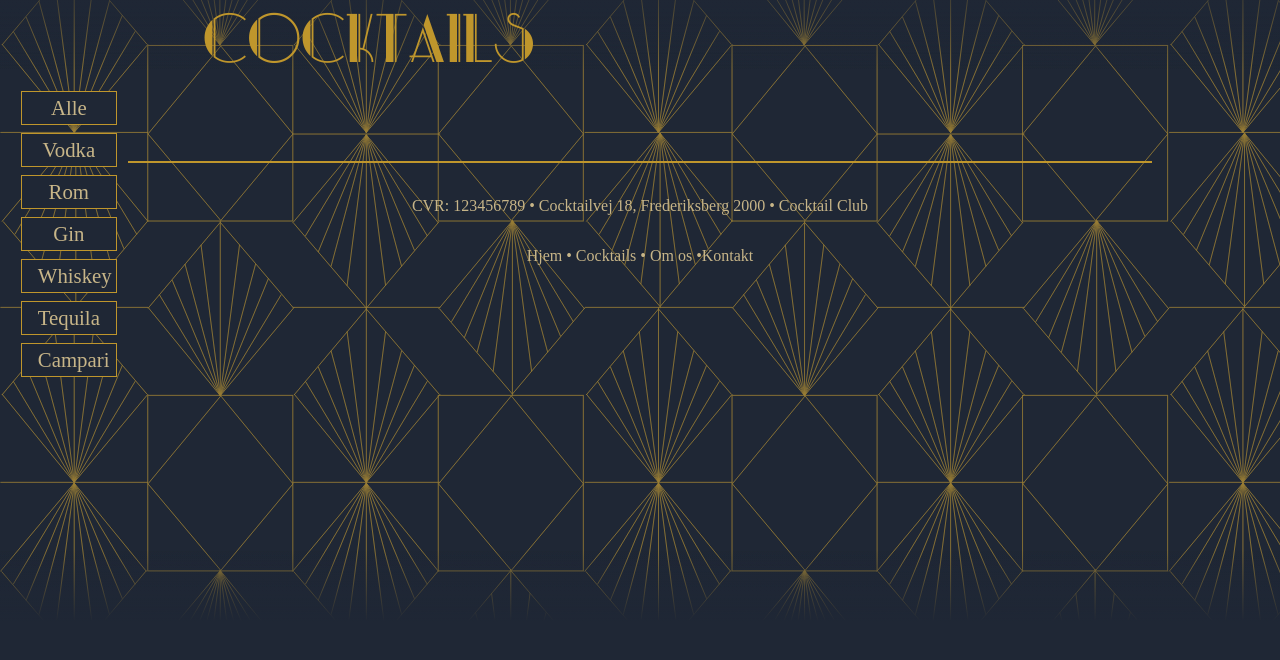
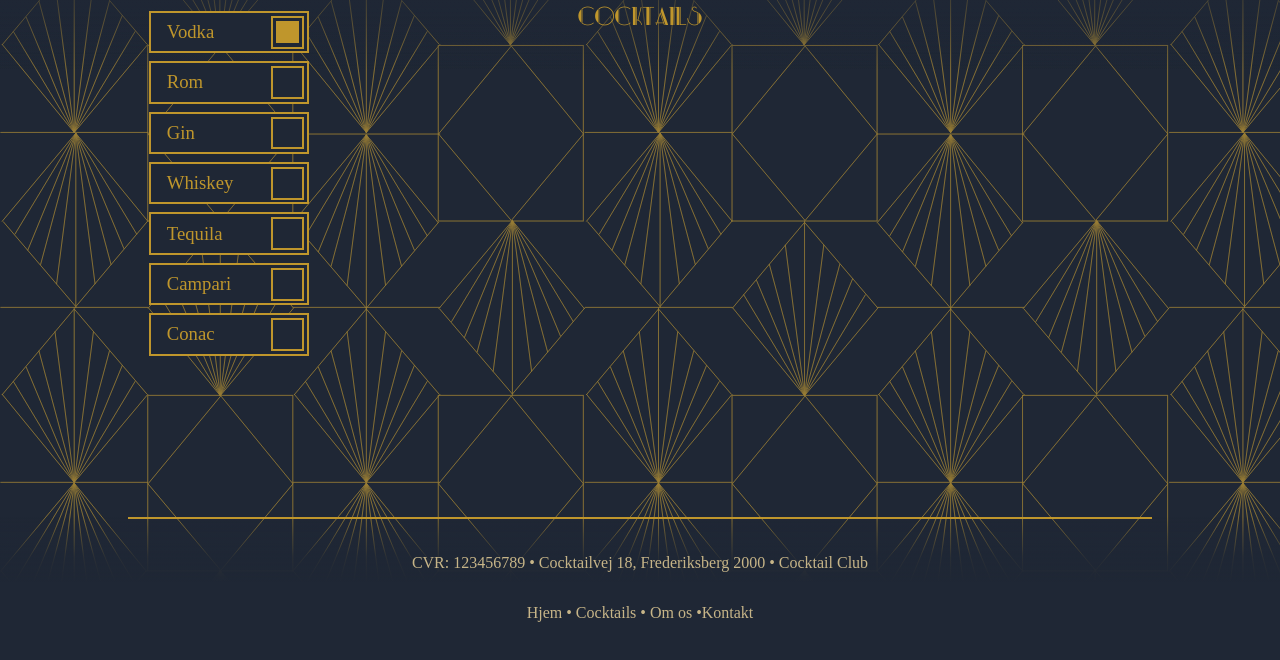
Before and after one commit to flamingofar/passions-website, a plain HTML site: page cocktail.html in a window 1280 px wide. Shown: the part 130-790 px from the top of the page. Drawn offline with Linux system fonts and the light colour scheme; no server answers.

Commit message:
Filtrering m. checkbox done

```diff
--- a/cocktail.html
+++ b/cocktail.html
@@ -42,15 +42,42 @@
 		</header>
 		<main>
 			<!-- TODO Evt. Søgebar -->
-			<ul class="filter_btn_container">
-				<li><button class="active_filter" data-alkohol="alle">Alle</button></li>
-				<li><button data-alkohol="vodka">Vodka</button></li>
-				<li><button data-alkohol="rom">Rom</button></li>
-				<li><button data-alkohol="gin">Gin</button></li>
-				<li><button data-alkohol="whiskey">Whiskey</button></li>
-				<li><button data-alkohol="tequila">Tequila</button></li>
-				<li><button data-alkohol="campari">Campari</button></li>
-			</ul>
+			<div class="filter_btn_container_1">
+				<div class="box">
+					<h3>Vodka</h3>
+					<input
+						class="check check_2"
+						data-alkohol="vodka"
+						type="checkbox"
+						checked
+					/>
+				</div>
+				<div class="box">
+					<h3>Rom</h3>
+					<input class="check check_3" data-alkohol="rom" type="checkbox" />
+				</div>
+				<div class="box">
+					<h3>Gin</h3>
+					<input class="check check_4" data-alkohol="gin" type="checkbox" />
+				</div>
+				<div class="box">
+					<h3>Whiskey</h3>
+					<input class="check check_5" data-alkohol="whiskey" type="checkbox" />
+				</div>
+				<div class="box">
+					<h3>Tequila</h3>
+					<input class="check check_6" data-alkohol="tequila" type="checkbox" />
+				</div>
+				<div class="box">
+					<h3>Campari</h3>
+					<input class="check check_7" data-alkohol="campari" type="checkbox" />
+				</div>
+				<div class="box">
+					<h3>Conac</h3>
+					<input class="check check_8" data-alkohol="conac" type="checkbox" />
+				</div>
+			</div>
+
 			<section>
 				<div class="h2_container">
 					<h2>Cocktails</h2>
--- a/js/app.js
+++ b/js/app.js
@@ -23,9 +23,37 @@ const lukBtn = document.querySelector(".luk");
 const recipe = document.querySelector(".recipe");
 const btns = document.querySelectorAll(".filter_btn_container button");
 
+const alleCheck = document.querySelector("check_1");
+const vodkaCheck = document.querySelector(".check_2");
+const romCheck = document.querySelector(".check_3");
+const ginCheck = document.querySelector(".check_4");
+const whiskeyCheck = document.querySelector(".check_5");
+const tequilaCheck = document.querySelector(".check_6");
+const campariCheck = document.querySelector(".check_7");
+const conacCheck = document.querySelector(".check_8");
+const checkBox = document.querySelectorAll('input[type="checkbox"]');
+
 // Variabler
+let cocktails;
 const images = "../assets/images/cocktails/";
 let filter = "alle";
+
+let romBool, ginBool, whiskeyBool, tequilaBool, campariBool;
+vodkaBool = true;
+romBool = false;
+ginBool = false;
+whiskeyBool = false;
+tequilaBool = false;
+campariBool = false;
+conacBool = false;
+
+vodkaCheck.checked = vodkaBool;
+romCheck.checked = romBool;
+ginCheck.checked = ginBool;
+whiskeyCheck.checked = whiskeyBool;
+tequilaCheck.checked = tequilaBool;
+campariCheck.checked = campariBool;
+conacCheck.checked = conacBool;
 
 window.addEventListener("DOMContentLoaded", start);
 
@@ -45,24 +73,42 @@ async function loadJSON() {
 	cocktails = await JSONData.json();
 	console.log(cocktails);
 
-	vis(cocktails);
+	vis();
 }
 
-function vis(json) {
+function vis() {
+	checkBox.forEach((el) => {
+		el.addEventListener("click", checkBoxHandler);
+	});
+
+	vodkaBool = vodkaCheck.checked;
+	romBool = romCheck.checked;
+	ginBool = ginCheck.checked;
+	whiskeyBool = whiskeyCheck.checked;
+	tequilaBool = tequilaCheck.checked;
+	campariBool = campariCheck.checked;
+	conacBool = conacCheck.checked;
+
 	const cocktailTemplate = document.querySelector("template");
 	const container = document.querySelector(".produkt_visning");
 	container.textContent = "";
 
-	json.forEach((el) => {
+	cocktails.forEach((el) => {
+		filter = el.alkohol_type;
+
 		let klon = cocktailTemplate.cloneNode(true).content;
 		klon.querySelector(".name").textContent = el.name;
 
-		if (filter == el.alkohol_type || filter == "alle") {
+		if (
+			(filter == "vodka" && vodkaBool === true) ||
+			(filter == "rom" && romBool === true) ||
+			(filter == "gin" && ginBool === true) ||
+			(filter == "whiskey" && whiskeyBool === true) ||
+			(filter == "tequila" && tequilaBool === true) ||
+			(filter == "campari" && campariBool === true) ||
+			(filter == "conac" && conacBool === true)
+		) {
 			klon.querySelector("img").src = `${images}${el.billede_navn}.jpg`;
-			// klon.querySelector(".kort").textContent = el.kortbeskrivelse;
-			// klon.querySelector("img").src = `${images}${el.billednavn}-md.jpg`;
-			// klon.querySelector(".country").textContent = `Land: ${el.oprindelsesregion}`;
-			// klon.querySelector(".pris-tag").textContent = `${el.pris} kr.`;
 
 			// Vis Pop-up
 			klon.querySelector(".produkt").addEventListener("click", () => {
@@ -74,7 +120,6 @@ function vis(json) {
 	});
 }
 
-// TODO Filtrering - Med checkbox
 function filtrerCocktails() {
 	filter = this.dataset.alkohol;
 	document.querySelector(".active_filter").classList.remove("active_filter");
@@ -114,7 +159,6 @@ function showSinglePage(cocktail) {
 
 // Scroll funktion
 let bg_pattern = document.querySelector(".background");
-
 // Hver gang der bliver scrollet kører denne funktion
 window.addEventListener("scroll", () => {
 	// Tager fat i vinduets y-position
@@ -122,3 +166,8 @@ window.addEventListener("scroll", () => {
 	// Manipulere positionen for baggrunds mønstret i forhold til scrolling
 	bg_pattern.style.transform = `translateY(${scroll * 0.5}px)`;
 });
+
+function checkBoxHandler() {
+	this.checked ? (this.checked = true) : (this.checked = false);
+	vis();
+}
--- a/styles/_common.css
+++ b/styles/_common.css
@@ -344,6 +344,17 @@ footer a {
 		grid-column-end: 2fr;
 	}
 
+	footer {
+		background: linear-gradient(
+			180deg,
+			rgba(0, 0, 0, 0) 0%,
+			rgba(31, 39, 53, 0.4948354341736695) 13%,
+			rgba(31, 39, 53, 0.6124824929971988) 18%,
+			rgba(31, 39, 53, 0.8673844537815126) 26%,
+			rgba(31, 39, 53, 1) 43%
+		);
+	}
+
 	footer p a,
 	.menu a {
 		transition: 250ms;
--- a/styles/cocktails.css
+++ b/styles/cocktails.css
@@ -149,6 +149,12 @@ article span {
 	display: none;
 }
 
+footer {
+	position: fixed;
+	bottom: 0;
+	width: 100vw;
+}
+
 /*-------------- MEDIA QUERIES --------------*/
 
 @media screen and (min-width: 600px) {
@@ -179,33 +185,72 @@ article span {
 		transition: 250ms ease-out;
 	}
 
-	.filter_btn_container {
+	/* Filtrerings Boks */
+	.filter_btn_container_1 {
 		position: fixed;
-		top: 25vh;
-		left: 0;
 		display: flex;
-		align-items: flex-start;
-		justify-content: flex-start;
+		top: 15vh;
+		left: 10vw;
 		flex-direction: column;
-		z-index: 9;
+		row-gap: 0.5rem;
+	}
+	.filter_btn_container_1 .box {
+		width: 10rem;
+		height: auto;
+		display: flex;
+		justify-content: space-between;
+
+		padding: 0.5rem 0.5rem 0.5rem 1rem;
+		align-items: center;
+		background: var(--main-color);
+		border: 2px solid var(--heading-color);
 	}
 
-	button {
-		width: 6rem;
-		padding-inline: 1rem;
-		font-size: 1.3em;
-		text-align: center;
+	.box h3 {
+		margin: 0;
+		font-weight: 100;
+		font-family: "Songti TC", serif;
 	}
 
-	.h2_container {
-		justify-content: flex-start;
-		flex-direction: row;
-		width: 80%;
-		margin: 0 auto;
-		padding-left: 1.65rem;
+	input[type="checkbox"] {
+		position: relative;
+		overflow: hidden;
+		appearance: none;
+
+		cursor: pointer;
 	}
-	.h2_container h2 {
-		font-size: 4rem;
+
+	/* Fyld */
+	input[type="checkbox"].check {
+		position: relative;
+		width: 1.4rem;
+		height: 1.4rem;
+		position: relative;
+
+		transition: background 250ms;
+		overflow: unset;
+		z-index: 0;
+	}
+
+	/* Ramme */
+	input[type="checkbox"].check::before {
+		display: block;
+		position: absolute;
+		top: -5px;
+		left: -5px;
+		content: "";
+		width: 1.8rem;
+		height: 1.8rem;
+		position: relative;
+		border: 2px solid var(--heading-color);
+
+		z-index: 10;
+
+		transition: border 250ms;
+	}
+
+	input[type="checkbox"].check:checked {
+		background: var(--heading-color);
 	}
 
 	/* MODAL */
```
